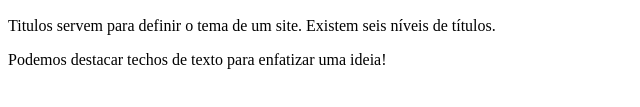
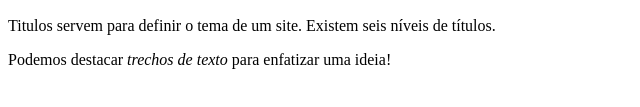
Before and after one commit to CheerfulVini/Desenvolvimento-Web, a plain HTML site: page index.html in a window 1280 px wide. Shown: the part 199-306 px from the top of the page, 0-640 px from the left. Drawn offline with Linux system fonts and the light colour scheme.

Commit message:
Update index.html

```diff
--- a/index.html
+++ b/index.html
@@ -19,7 +19,7 @@
 
         <h2>Mais sobre mim</h2>
         <p>Titulos servem para definir o tema de um site. Existem seis níveis de títulos.</p>
-        <p>Podemos destacar techos de texto para enfatizar uma ideia!</p>
+        <p>Podemos destacar <em>trechos de texto</em> para enfatizar uma ideia!</p>
 
     </body>
 
```
